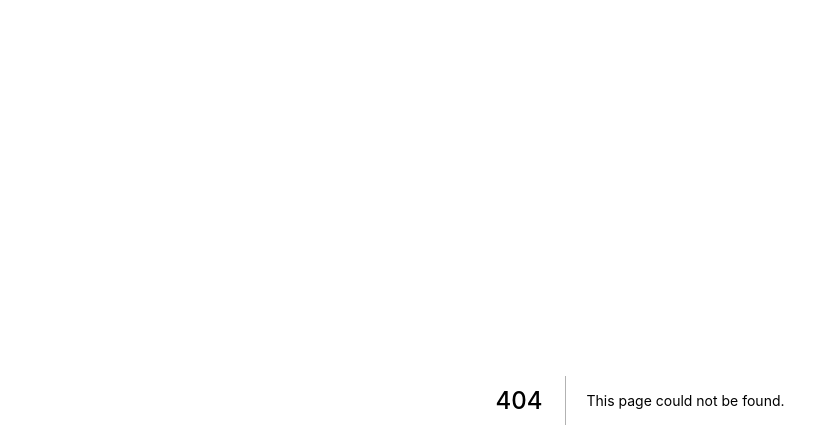
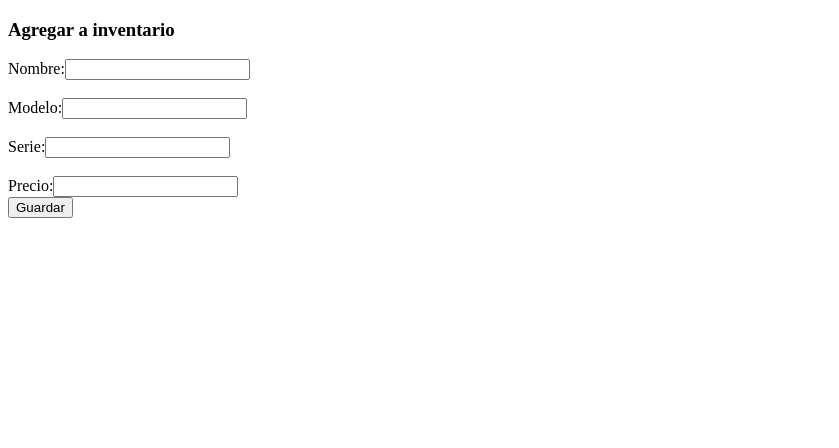
Before and after one commit to StevenLudwig/next-web-app, a Next.js app: page /addComputer in a window 1280 px wide. Before the commit this address had no page. Shown: the top 448 px of the page, without its empty margins (0-839 px from the left). Built offline with nearby package versions, Linux system fonts and the light colour scheme.

Commit message:
ad computer

```diff
--- a/components/AddComputer.js
+++ b/components/AddComputer.js
@@ -55,7 +55,11 @@ class AddComputer extends Component {
 				clean_computer_attrs[k] = '';
 			});
 
-			this.setState({ computer: clean_computer_attrs, errors: [message] });
+			this.setState({ computer: clean_computer_attrs, errors: [message] }, () => {
+				setTimeout(() => {
+					window.location.href = this.props.redirect;
+				}, 3000);
+			});
 		};
 	};
 
--- /dev/null
+++ b/pages/addComputer.js
@@ -0,0 +1,16 @@
+import { Component } from 'react';
+import AddComputer from '../components/AddComputer';
+
+
+class Add extends Component {
+	render() {
+		return (
+			<div>
+				<h3>Agregar a inventario</h3>
+				<AddComputer redirect="/" />
+			</div>
+		)
+	};
+};
+
+export default Add;
--- a/server.js
+++ b/server.js
@@ -16,6 +16,10 @@ app.prepare().then(() => {
 		return app.render(req, res, '/computerDetail', req.query);
 	});
 
+	server.get('/add', (req, res) => {
+		return app.render(req, res, '/addComputer', req.query);
+	});
+
 	server.get('*', (req, res) => {
 		return handle(req, res);
 	});
```
Also changed, not shown: pages/computerDetail.js (+5 -3 lines), pages/index.js (+4 -3 lines).
